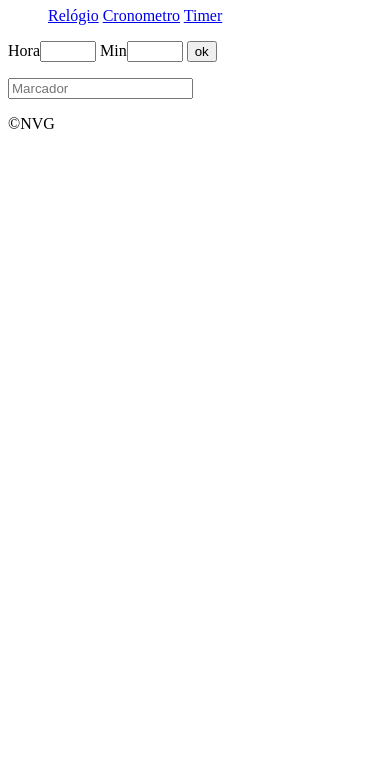
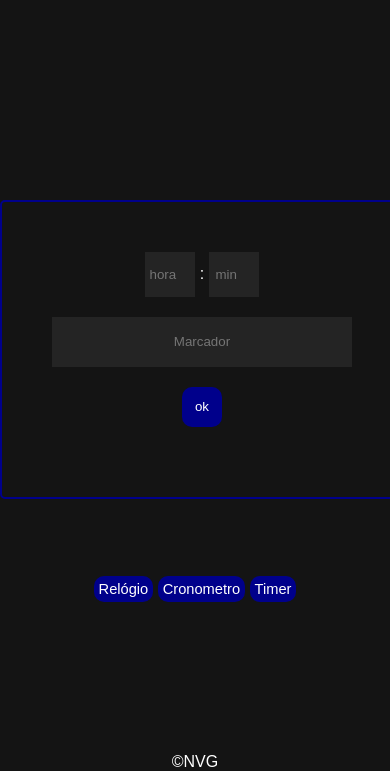
Before and after one commit to MarcosNVG/Relogio-html, a plain HTML site: page alarme.html in a window 390 px wide. Shown: the part 73-844 px from the top of the page. Drawn offline with Linux system fonts and the light colour scheme; files that its build step writes are made by us from their sources.

Commit message:
Estilo alarme
Iniciei a estilização do alarme

```diff
--- a/alarme.html
+++ b/alarme.html
@@ -8,17 +8,25 @@
 <body>
     <header>
         <h1>Alarme</h1>
+    </header>
+    <nav>
         <menu>
             <a href="index.html">Relógio</a>
             <a href="cronometro.html">Cronometro</a>
             <a href="timer.html">Timer</a>
         </menu>
-    </header>
+    </nav>
     <main>
-        Hora<input type="number" id="inhour"  min="0" max="24">
-        Min<input type="number" id="inminute" min="0" max="59">
-        <input type="button" value="ok" onclick="alarmar()">
-        <p><input type="text" id="inmarc" placeholder="Marcador"></p>
+        <div>
+            <input type="number" id="inhour"  min="0" max="24" placeholder="hora">
+            :
+            <input type="number" id="inminute" min="0" max="59" placeholder="min">
+            <br>
+            <input type="text" id="inmarc" placeholder="Marcador">
+            <br>
+            <input type="button" id="button" value="ok" onclick="alarmar()">
+        </div>
+
     </main>
     <footer>
         <p>&copy;NVG</p>
--- a/js/alarme.js
+++ b/js/alarme.js
@@ -2,6 +2,12 @@ function alarmar(){
     var hora = window.document.getElementById('inhour');
     var min = window.document.getElementById('inminute');
     var marc = window.document.getElementById('inmarc');
+    var horario = new Date();
+    if (hora.value == horario.getHours && min.value == horario.getMinutes && horario.getSeconds <= 0){
+        window.alert('Digite novamente.')
+    } else {
+        window.alert('Seu alarme foi adicionado.')
+    }
     var time = setInterval(function(){
                 var data = new Date()
                 var horario = data.getTime()
--- /dev/null
+++ b/style/alarme.css
@@ -0,0 +1,157 @@
+/*Configurações principais*/
+* {
+    Margin: 0;
+    padding: 0;
+}
+
+body {
+    display: grid;
+    width: 100%;
+    height: 100vh;
+   /* grid-template: 237px 237px 237px 236px/384px 384px 384px 384px 384px;*/
+    grid-template: 25% 25% 25% 25%/20% 20% 20% 20% 20% ;
+    background-color: #141414;
+    color: white;
+    font-family: Arial, sans-serif;
+}
+
+/*cabeçalho*/
+header {
+    grid-column-start: 1;
+    grid-column-end: 6;
+    grid-row-start: 1;
+    grid-row-end: 2;
+    text-align: center;
+    margin-top: 10px;
+}
+
+header>h1 {
+    font-size: 3rem;
+}
+
+nav {
+    grid-column-start: 5;
+    grid-column-end: 6;
+    grid-row-start: 1;
+    grid-row-end: 2;
+    text-align: center;
+    margin-top: 20px;
+}
+
+a {
+    background-color: #00008B;
+    border-radius: 10px;
+    font-size: 11pt;
+    text-decoration: none;
+    color: white;
+    padding: 5px;
+    transition: 0.3s;
+}
+
+a:hover {
+    background-color: rgb(1, 1, 78);
+}
+
+
+/*principal*/
+main {
+    grid-area: 2 / 1 / 4 / 6;
+    /*width: 400px;
+    height: 400px;*/
+    margin: auto;
+    text-align: center;
+    /*background-color: #00008B;*/
+    border: 2px solid #00008B;
+    border-radius: 5px;
+    padding: 50px;
+}
+
+input {
+    width: 50px;
+    height: 45px;
+    text-align: center;
+    border: none;
+    background-color: #242424;
+    color: white;
+    margin-bottom: 20px;
+}
+
+input#inmarc {
+    width: 300px;
+    height: 50px;
+}
+input#button {
+    width: 40px;
+    height: 40px;
+    background-color: #00008B;
+    cursor: pointer;
+    border-radius: 10px;
+    transition: 0.3s;
+}
+input#button:hover{
+    background-color: rgb(1, 1, 78);
+}
+
+/*rodapé*/
+footer {
+    grid-column-start : 3;
+    grid-column-end: 4;
+    grid-row-start: 4;
+    grid-row-end: 5;
+    text-align: center;
+    margin-top: auto;
+}
+
+/*Responsividade*/
+
+@media (max-width: 1366px) {
+    section {
+        width: 400px;
+        height: 400px;
+    }
+    #horario {
+        line-height: 400px;
+        font-size: 4rem;
+    }
+}
+
+@media (max-width: 1000px) {
+    nav {
+        grid-column-start: 4;
+        grid-column-end: 6;
+    }
+
+}
+
+@media (max-width: 800px) {
+    nav {
+        grid-column-start: 1;
+        grid-column-end: 6;
+        grid-row-start: 4;
+        grid-row-end: 5;
+        text-align: center;
+        margin-top: 20px;
+    }
+    section {
+        width: 300px;
+        height: 300px;
+    }
+    #horario {
+        line-height: 300px;
+        font-size: 3rem;
+    }
+}
+
+@media (max-width: 480px) {
+    header>h1 {
+        font-size: 2rem;
+    }
+    section {
+        width: 200px;
+        height: 200px;
+    }
+    #horario {
+        line-height: 200px;
+        font-size: 2rem;
+    }
+}
--- a/style/style.css
+++ b/style/style.css
@@ -38,10 +38,6 @@ nav {
     margin-top: 20px;
 }
 
-li {
-    display: inline-block;
-    list-style: none;
-}
 a {
     background-color: #00008B;
     border-radius: 10px;
@@ -56,12 +52,7 @@ a:hover {
     background-color: rgb(1, 1, 78);
 }
 
-div#oppenmenu {
-    display: none;
-}
-div#closemenu {
-    display: none;
-}
+
 /*principal*/
 section {
     grid-area: 2 / 2 / 4 / 5;
@@ -103,6 +94,14 @@ footer {
 
 @media (max-width: 1000px) {
     nav {
+        grid-column-start: 4;
+        grid-column-end: 6;
+    }
+
+}
+
+@media (max-width: 800px) {
+    nav {
         grid-column-start: 1;
         grid-column-end: 6;
         grid-row-start: 4;
@@ -110,9 +109,6 @@ footer {
         text-align: center;
         margin-top: 20px;
     }
-}
-
-@media (max-width: 800px) {
     section {
         width: 300px;
         height: 300px;
```
Also changed, not shown: index.html (+3 -5 lines).
